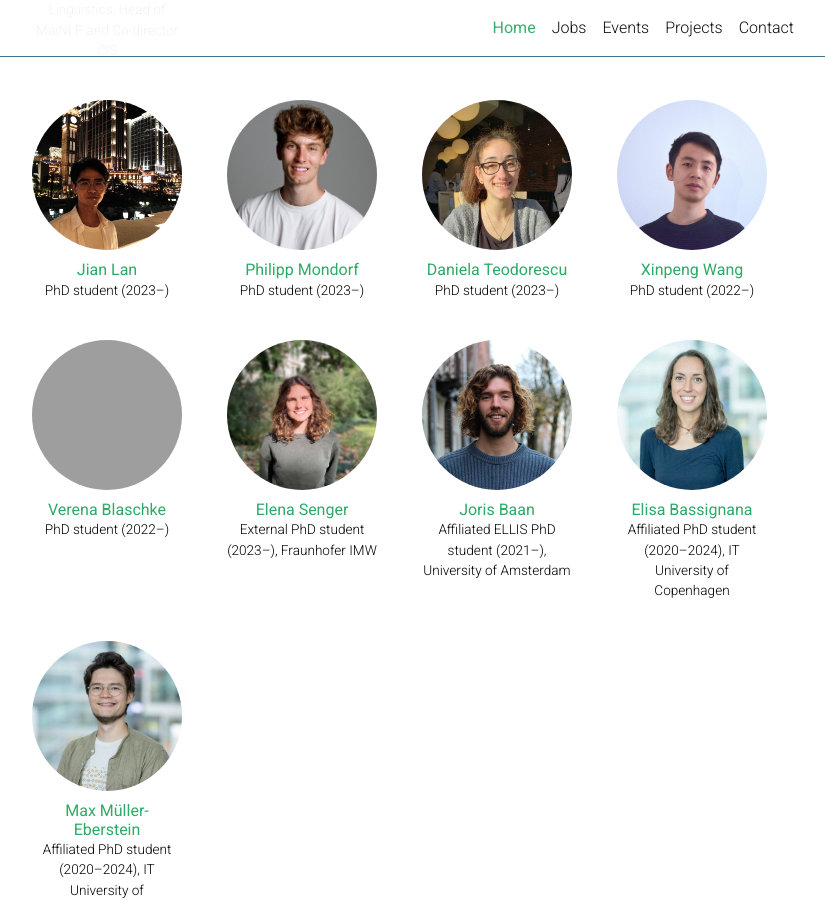
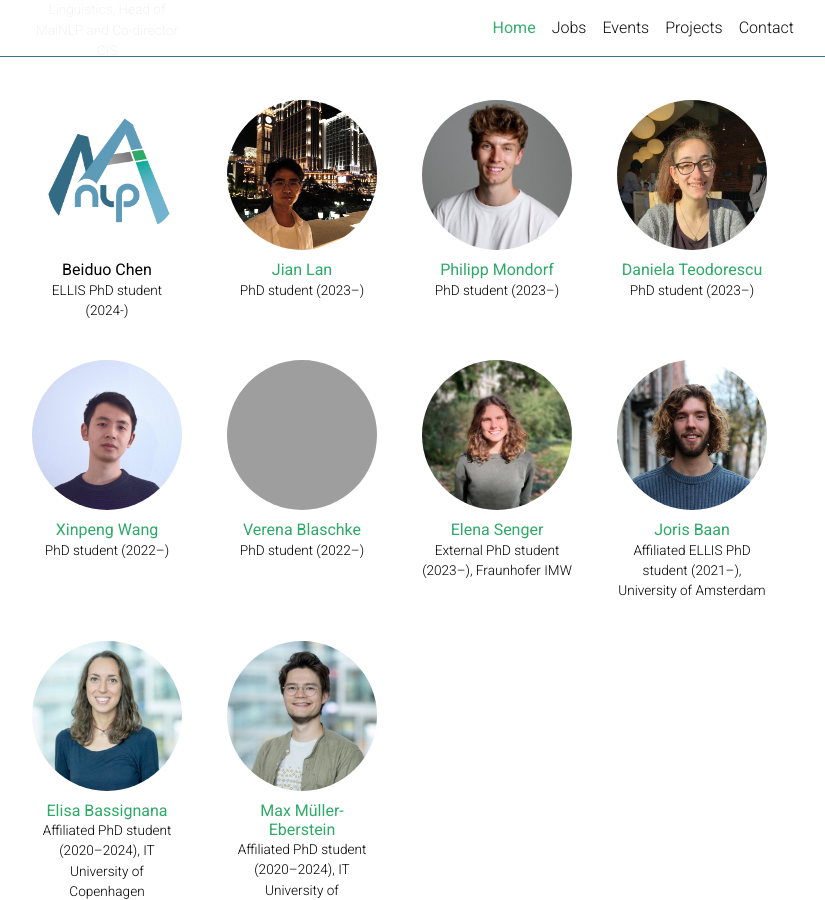
Before and after one commit to mainlp/mainlp.github.io, a Jekyll site: the page built from _pages/about.md, in a window 1280 px wide and 900 px high, scrolled down 872 px. Shown: the whole window, without its empty margins (223-1048 px from the left). Built offline with Jekyll 4.4.1, drawn with Linux system fonts in a browser that asks for light colours; full-size pictures stand in for the smaller copies a plugin makes; comment, search, counter and statistics services are not loaded; a style sheet for code colours, icons or effects is not loaded; grey boxes are pictures that could not be loaded.

Commit message:
Update about.md, welcome BC

```diff
--- a/_pages/about.md
+++ b/_pages/about.md
@@ -34,6 +34,9 @@ staff:
       description: Postdoc (2022–)
       website: https://rlitschk.github.io/
       picture: robert.png
+    - name: Beiduo Chen
+      description: ELLIS PhD student (2024-)
+      picture: mainlp-logo-500.png
     - name: Jian Lan
       description: PhD student (2023–)
       website: https://www.cis.uni-muenchen.de/personen/mitarbeiter/jianlan/index.html
```
